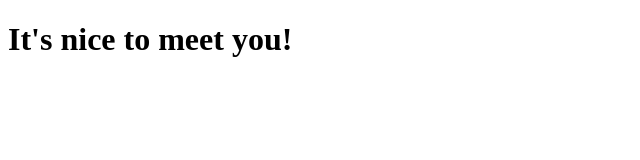
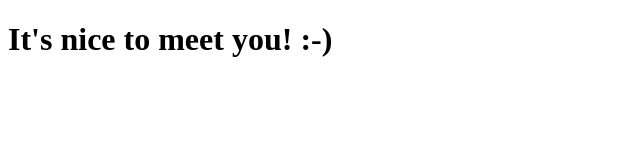
Before and after one commit to emmalouisewaugh/coursera-test, a plain HTML site: page site/index.html in a window 1280 px wide. Shown: the full height of the page, 0-640 px from the left. Drawn offline with Linux system fonts and the light colour scheme.

Commit message:
small addition

```diff
--- a/site/index.html
+++ b/site/index.html
@@ -4,6 +4,6 @@
 	<title> Hello Coursera! </title>
 </header>
 <body>
-	<h1> It's nice to meet you! </h1>
+	<h1> It's nice to meet you! :-) </h1>
 </body>
 </html>
```
